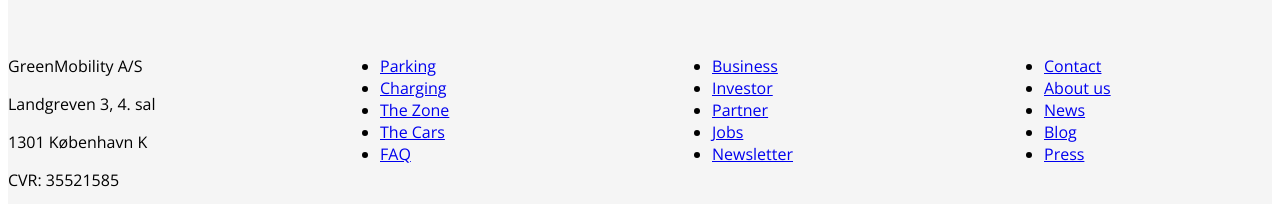
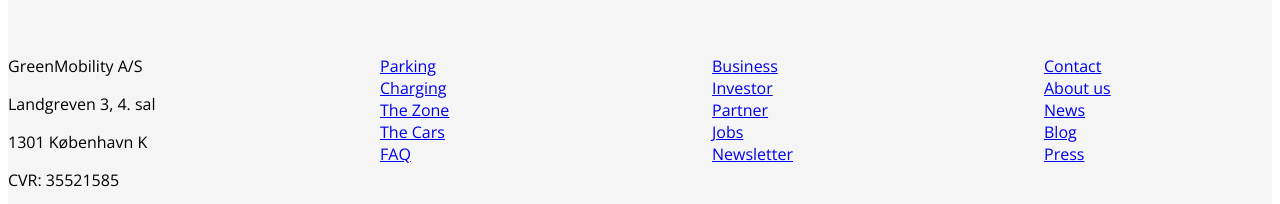
Before and after one commit to nola0002/portef-ljeprojekt-webteknologidelen, a plain HTML site: page opgave-1/index.html in a window 1280 px wide. Shown: the part 4275-4479 px from the top of the page. Drawn offline with nearby package versions, Linux system fonts and the light colour scheme.

Commit message:
tilføjet css

```diff
--- a/opgave-1/index.css
+++ b/opgave-1/index.css
@@ -182,7 +182,11 @@
     height: 15%;
 }
 
-#information
+#information ul {
+    list-style: none;
+    text-decoration: none;
+    color: #222;
+}
 
 
 
```
